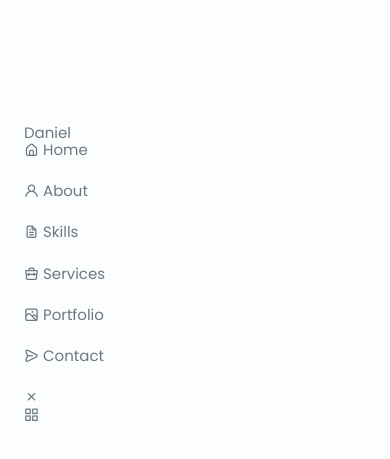
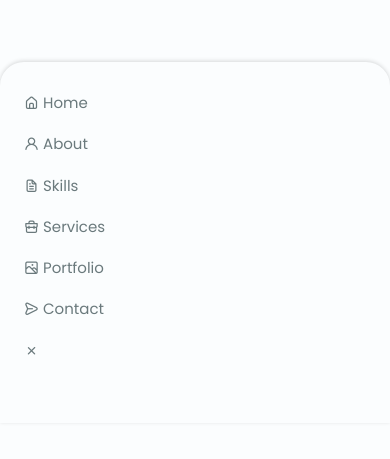
Before and after one commit to saymo23/daniel_s, a Vue app: page / in a window 390 px wide. Shown: the part 421-880 px from the top of the page. Built offline with nearby package versions, Linux system fonts and the light colour scheme.

Commit message:
Iniciando el Nav Menu

```diff
--- a/src/assets/main.css
+++ b/src/assets/main.css
@@ -46,7 +46,43 @@ padding: 2rem 0 4rem;
 
 /*==================== NAV ====================*/
 
+.nav{
+  max-width: 968px;
+  height: var(--header-height);
+  display: flex;
+  justify-content: space-between;
+  align-items: center;
+}
+.nav__logo,
+.nav__toggle{
+  color: var(--title-color);
+  font-weight: var(--font-medium);
+}
 
+.nav__logo:hover{
+  color: var(--first-color);
+}
+.nav__toggle{
+  font-size: 1.1rem;
+  cursor: pointer;
+}
+.nav__toggle:hover{
+  color: var(--first-color);
+}
+@media screen and (max-width:767px){
+  .nav__menu{
+    position: fixed;
+    bottom: 0;
+    left: 0;
+    width: 100%;
+    background-color: var(--body-color);
+    padding: 2rem 1.5rem 4rem;
+    box-shadow: 0 -1px 4px rgba(0,0,0,.15);
+    border-radius: 1.5rem 1.5rem 0 0;
+    transition: .3s;
+  }
+
+}
 
 /* show menu */
 
```
